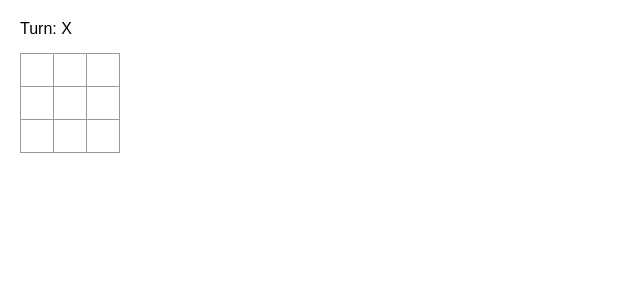
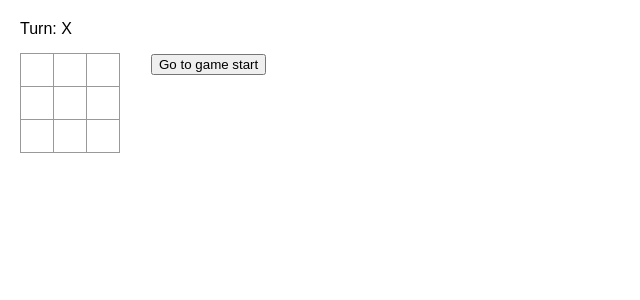
Before and after one commit to 01shadowalker01/learn-react, a React (Vite) app in the folder week-2/: page / in a window 1280 px wide. Shown: the top 300 px of the page, without its empty margins (0-640 px from the left). Built offline with nearby package versions, Linux system fonts and the light colour scheme.

Commit message:
feat: implement time travel feature

```diff
--- a/week-2/src/App.tsx
+++ b/week-2/src/App.tsx
@@ -5,6 +5,7 @@ type Player = "X" | "O";
 export default function Board() {
 
   const [squares, setSquares] = useState<SquareValue[]>(Array(9).fill(""));
+  const [history, setHistory] = useState<SquareValue[][]>([Array(9).fill("")]);
   const [turn, setTurn] = useState<Player>("X");
   const [winner, setWinner] = useState<Player | null>(null);
 
@@ -12,10 +13,13 @@ export default function Board() {
     if (winner) return;
 
     const nextSquares = squares.slice();
+    const nextHistory = history.slice();
     const isEmpty = nextSquares[index] == "";
     if (isEmpty) {
       nextSquares[index] = turn;
       setSquares(nextSquares);
+      nextHistory.push(nextSquares)
+      setHistory([...history, nextSquares])
       switchTurn();
     }
 
@@ -48,16 +52,25 @@ export default function Board() {
 
   function checkForWinner(s1: SquareValue, s2: SquareValue, s3: SquareValue): Player | null {
     if (s1 === "X" || s1 === "O") {
-      if (s1 === s2 && s2 === s3) {
-        return s1;
-      }
+      if (s1 === s2 && s2 === s3) return s1;
     }
 
     return null;
   }
 
+  function travelToMoveNumber(moveNumber: number) {
+    const isNotLastMove = history.length - 1 !== moveNumber;
+    if (winner && isNotLastMove) setWinner(null);
+    const nextHistory = history.slice(0, moveNumber + 1);
+    setHistory(nextHistory)
+    const lastItemIndex = nextHistory.length - 1
+    setSquares(nextHistory[lastItemIndex])
+    const nextTurn: Player = moveNumber % 2 === 0 ? "X" : "O";
+    setTurn(nextTurn);
+  }
+
   let counter = 0;
-  const template = [0, 1, 2].map((rowIndex) => {
+  const boardTemplate = [0, 1, 2].map((rowIndex) => {
     return <div className="board-row" key={'row-' + rowIndex}>
       {
         squares.slice(rowIndex * 3, (rowIndex + 1) * 3).map((square) => {
@@ -69,13 +82,31 @@ export default function Board() {
     </div>
   })
 
+  const historyTemplate = history.map((item, index) => {
+    if (history.length < 2 || index == 0) return;
+
+    return <button key={index} onClick={() => travelToMoveNumber(index)}>Go to move #{index}</button>
+  })
+
   return <>
-    <p>Turn: {turn}</p>
-    {template}
-    {winner ? `${winner} is winner` : ''}
+    <p>{winner ? `${winner} is winner` : `Turn: ${turn}`}</p>
+    <div className="wrapper">
+      <div className="board">
+        {boardTemplate}
+      </div>
+      <div className="history">
+        <button onClick={() => travelToMoveNumber(0)}>Go to game start</button>
+        {historyTemplate}
+      </div>
+    </div>
   </>;
 }
 
-function Square({ value, onSquareClick }: { value: string, onSquareClick: any }) {
+type SquareInputs = {
+  value: string;
+  onSquareClick: any;
+};
+
+function Square({ value, onSquareClick }: SquareInputs) {
   return <button className="square" onClick={onSquareClick}>{value}</button>;
 }
--- a/week-2/src/index.css
+++ b/week-2/src/index.css
@@ -88,3 +88,14 @@ body {
 .game-info {
   margin-left: 20px;
 }
+
+.wrapper {
+  display: flex;
+  gap: 2rem;
+}
+
+.history {
+  display: flex;
+  flex-direction: column;
+  gap: 0.5rem;
+}
```
